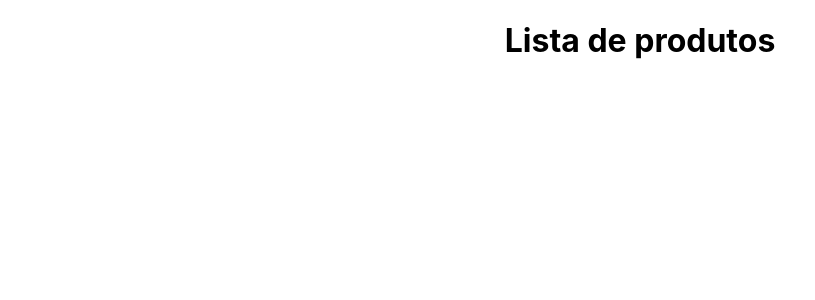
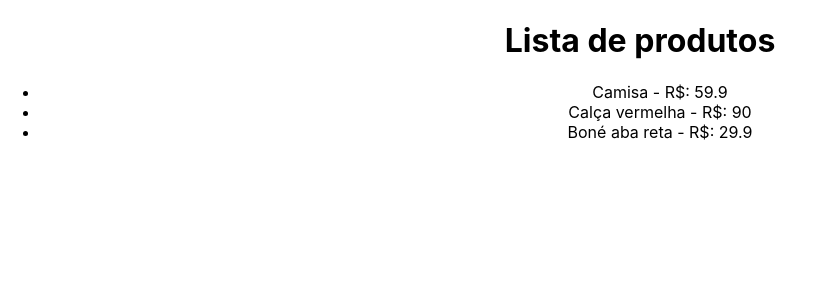
Before and after one commit to antoniolvitall/httpreact, a React (Create React App) app in the folder httpreact/: page / in a window 1280 px wide. Shown: the top 300 px of the page, without its empty margins (0-815 px from the left). Built offline with nearby package versions, Linux system fonts and the light colour scheme; data requests are answered from the project's data file.

Commit message:
resgatando dados

```diff
--- a/httpreact/src/App.js
+++ b/httpreact/src/App.js
@@ -1,9 +1,34 @@
 import './App.css';
 
+import {useState, useEffect} from "react";
+
+  const url = "http://localhost:3000/products";
+
 function App() {
+  const [products, setProducts] = useState([]);
+
+  // 1-Resgatando dados
+  useEffect(() => {
+    async function fetchData() {
+      const res = await fetch(url);
+
+      const data = await res.json();
+
+      setProducts(data);
+
+    }
+
+    fetchData();
+  }, []);
+
   return (
     <div className="App">
       <h1>Lista de produtos</h1>
+      <ul>
+        {products.map((product) => (
+          <li key={product.id}>{product.name} - R$: {product.price}</li>
+        ))}
+      </ul>
     </div>
   );
 }
```
